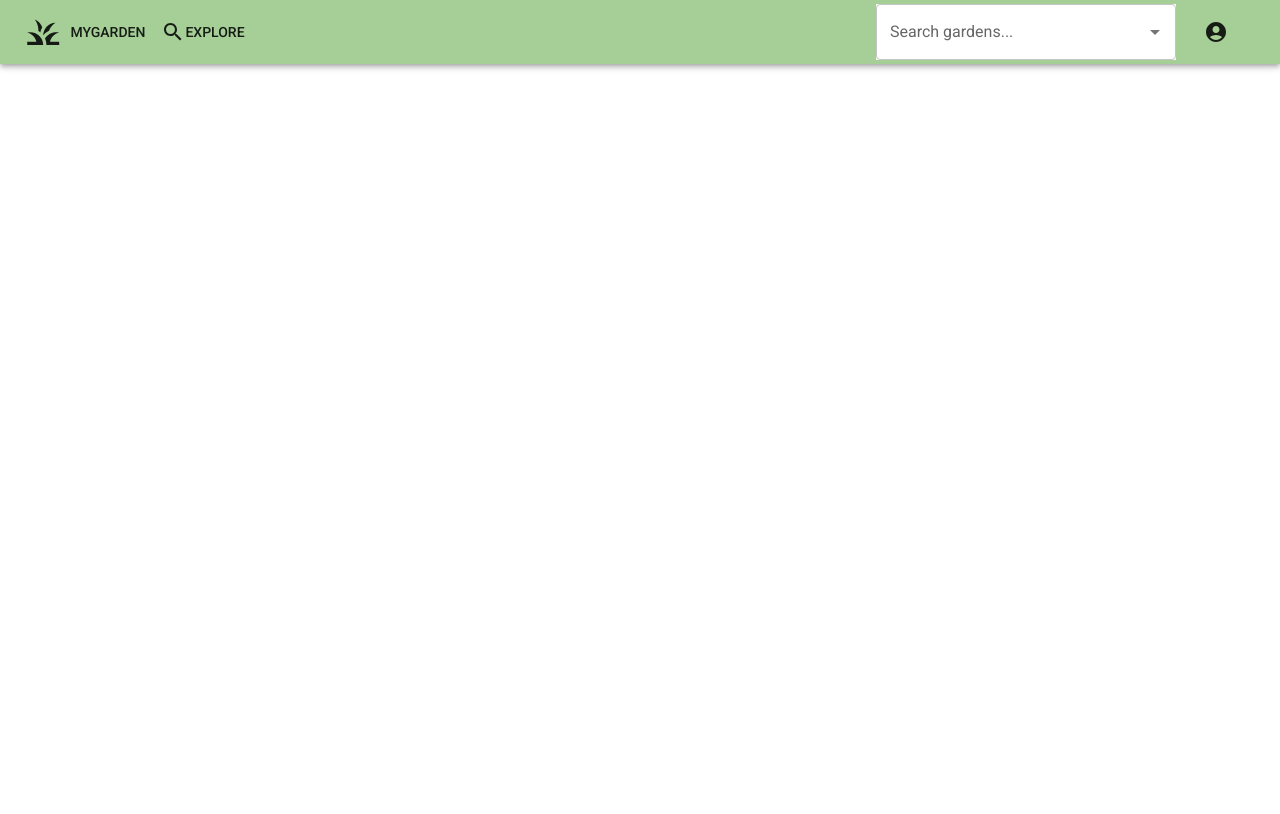
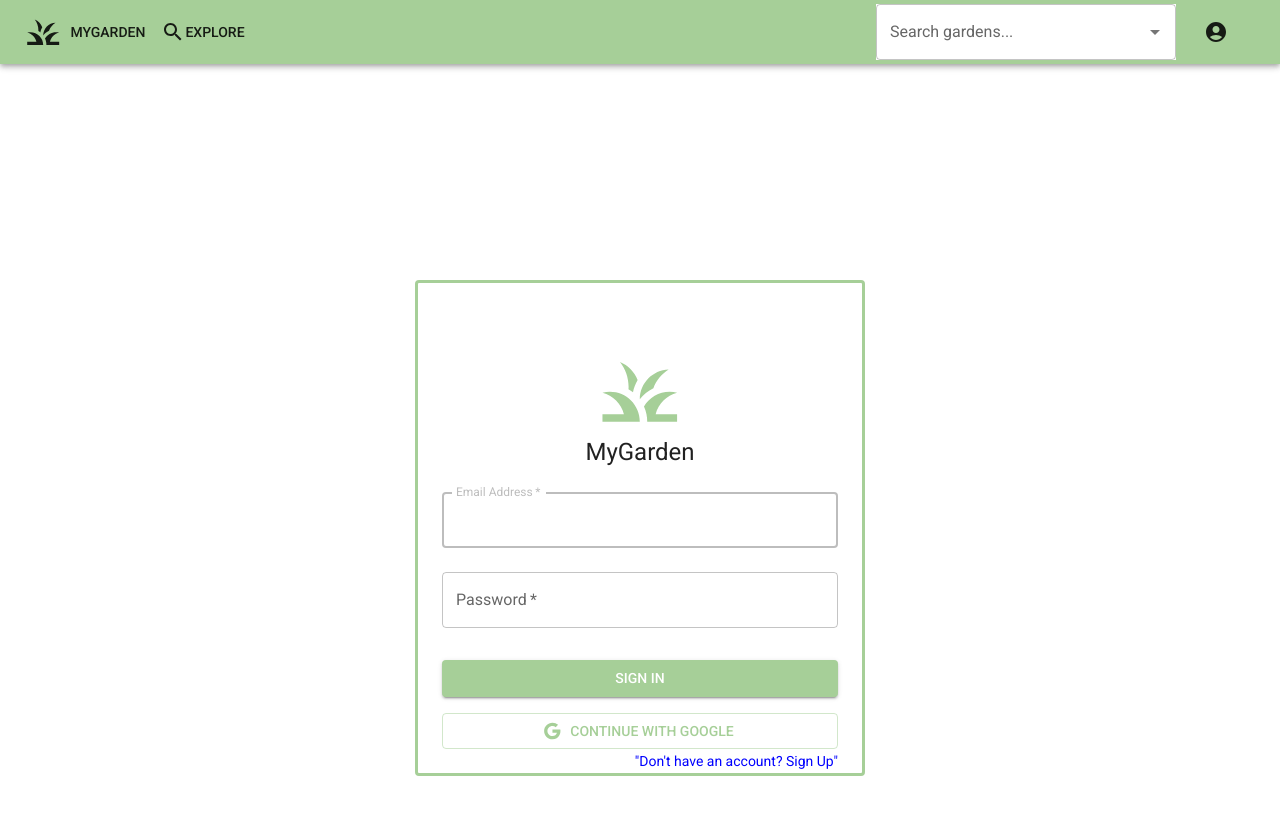
Before and after one commit to yoavrichter30/myGarden, a React (Vite) app in the folder front/: page / in a window 1280 px wide. Shown: the top 814 px of the page. Built offline with nearby package versions, Linux system fonts and the light colour scheme; no server answers.

Commit message:
slash also throw to signin

```diff
--- a/front/src/layout/PublicLayout.tsx
+++ b/front/src/layout/PublicLayout.tsx
@@ -33,6 +33,7 @@ export default function PublicLayout() {
         <Route path="/explorePage" element={<RequireAuth redirectTo="/signIn" isAuthenticated={Object.keys(user).length > 0}><ExplorePage /></RequireAuth>}/>
         <Route path="/editProfile" element={<RequireAuth redirectTo="/signIn" isAuthenticated={Object.keys(user).length > 0}><EditProfile /></RequireAuth>}/>
 
+        <Route path="/" element={<SignIn />} />
         <Route path="signin" element={<SignIn />} />
         <Route path="signup" element={<SignUp />} />
         {/* <Route path="/profile" element={<SignUp />} /> */}
```
